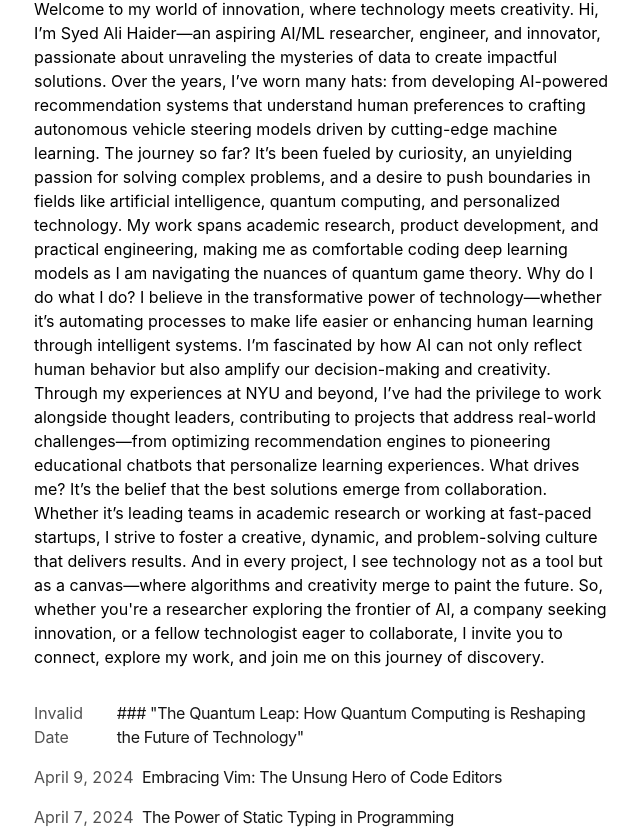
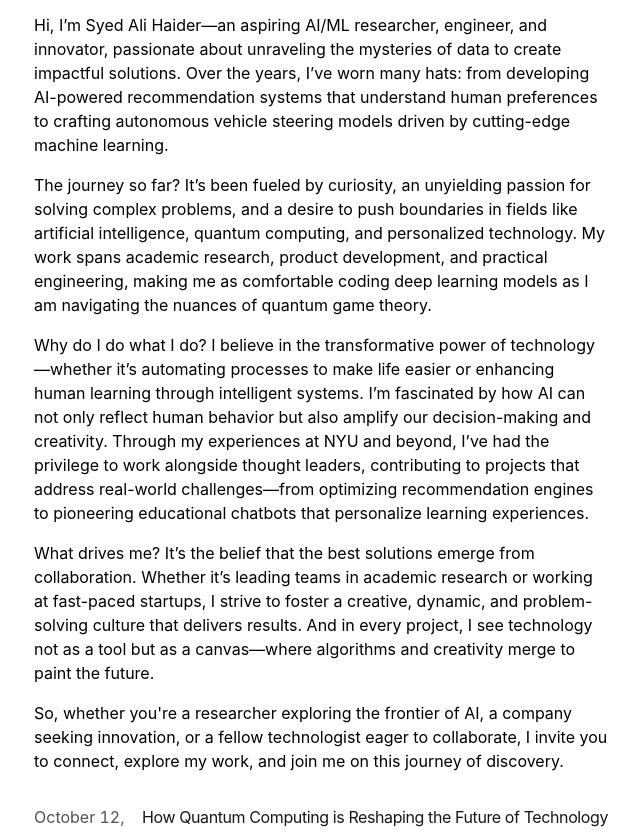
Before and after one commit to s-haider10/portfolio-blog, a Next.js app: page / in a window 1280 px wide. Shown: the part 419-1252 px from the top of the page, without its empty margins (318-958 px from the left). Built offline with nearby package versions, Linux system fonts and the light colour scheme.

Commit message:
Update 1.1
Debugging

```diff
--- a/app/blog/posts/quantum_computing.mdx
+++ b/app/blog/posts/quantum_computing.mdx
@@ -1,10 +1,8 @@
 ---
-title: ### "The Quantum Leap: How Quantum Computing is Reshaping the Future of Technology"
-publishedAt: "Oct 12, 2024"
+title: "How Quantum Computing is Reshaping the Future of Technology"
+publishedAt: "2024-10-12"
 summary: "Quantum computing harnesses the principles of quantum mechanics, utilizing qubits for vastly superior processing power, enabling breakthroughs in cryptography, drug discovery, optimization, and AI."
 ---
-
-### "The Quantum Leap: How Quantum Computing is Reshaping the Future of Technology"
 
 In the realm of cutting-edge technology, quantum computing stands out as one of the most exciting and transformative innovations of our time. Unlike traditional computing, which processes information using bits—binary digits of 0s and 1s—quantum computing operates using quantum bits, or _qubits_, which harness the principles of quantum mechanics. This unique approach promises to solve complex problems that are currently intractable for classical computers, potentially revolutionizing industries ranging from cryptography to drug discovery.
 
--- a/app/page.tsx
+++ b/app/page.tsx
@@ -6,24 +6,30 @@ export default function Page() {
       <h1 className="mb-8 text-2xl font-semibold tracking-tighter">
         Syed Ali Haider
       </h1>
-      # add image
       <img
-        className="w-48 h-48 rounded-full"
+        className="rounded-full w-48 h-48 object-cover"
         src="/profile.jpg"
         alt="Profile Picture"
       />
       <p className="mb-4">
-        {`Welcome to my world of innovation, where technology meets creativity.
-Hi, I’m Syed Ali Haider—an aspiring AI/ML researcher, engineer, and innovator, passionate about unraveling the mysteries of data to create impactful solutions. Over the years, I’ve worn many hats: from developing AI-powered recommendation systems that understand human preferences to crafting autonomous vehicle steering models driven by cutting-edge machine learning.
+        {`Welcome to my world of innovation, where technology meets creativity.`}
+      </p>
+      <p className="mb-4">
+        {`Hi, I’m Syed Ali Haider—an aspiring AI/ML researcher, engineer, and innovator, passionate about unraveling the mysteries of data to create impactful solutions. Over the years, I’ve worn many hats: from developing AI-powered recommendation systems that understand human preferences to crafting autonomous vehicle steering models driven by cutting-edge machine learning.`}
+      </p>
+      <p className="mb-4">
+        {`The journey so far? It’s been fueled by curiosity, an unyielding passion for solving complex problems, and a desire to push boundaries in fields like artificial intelligence, quantum computing, and personalized technology. My work spans academic research, product development, and practical engineering, making me as comfortable coding deep learning models as I am navigating the nuances of quantum game theory.`}
+      </p>
+      <p className="mb-4">
+        {`Why do I do what I do? I believe in the transformative power of technology—whether it’s automating processes to make life easier or enhancing human learning through intelligent systems. I’m fascinated by how AI can not only reflect human behavior but also amplify our decision-making and creativity. Through my experiences at NYU and beyond, I’ve had the privilege to work alongside thought leaders, contributing to projects that address real-world challenges—from optimizing recommendation engines to pioneering educational chatbots that personalize learning experiences.`}
+      </p>
+      <p className="mb-4">
+        {`What drives me? It’s the belief that the best solutions emerge from collaboration. Whether it’s leading teams in academic research or working at fast-paced startups, I strive to foster a creative, dynamic, and problem-solving culture that delivers results. And in every project, I see technology not as a tool but as a canvas—where algorithms and creativity merge to paint the future.`}
+      </p>
+      <p className="mb-4">
+        {`So, whether you're a researcher exploring the frontier of AI, a company seeking innovation, or a fellow technologist eager to collaborate, I invite you to connect, explore my work, and join me on this journey of discovery.`}
+      </p>
 
-The journey so far? It’s been fueled by curiosity, an unyielding passion for solving complex problems, and a desire to push boundaries in fields like artificial intelligence, quantum computing, and personalized technology. My work spans academic research, product development, and practical engineering, making me as comfortable coding deep learning models as I am navigating the nuances of quantum game theory.
-
-Why do I do what I do? I believe in the transformative power of technology—whether it’s automating processes to make life easier or enhancing human learning through intelligent systems. I’m fascinated by how AI can not only reflect human behavior but also amplify our decision-making and creativity. Through my experiences at NYU and beyond, I’ve had the privilege to work alongside thought leaders, contributing to projects that address real-world challenges—from optimizing recommendation engines to pioneering educational chatbots that personalize learning experiences.
-
-What drives me? It’s the belief that the best solutions emerge from collaboration. Whether it’s leading teams in academic research or working at fast-paced startups, I strive to foster a creative, dynamic, and problem-solving culture that delivers results. And in every project, I see technology not as a tool but as a canvas—where algorithms and creativity merge to paint the future.
-
-So, whether you're a researcher exploring the frontier of AI, a company seeking innovation, or a fellow technologist eager to collaborate, I invite you to connect, explore my work, and join me on this journey of discovery.`}
-      </p>
       <div className="my-8">
         <BlogPosts />
       </div>
```
